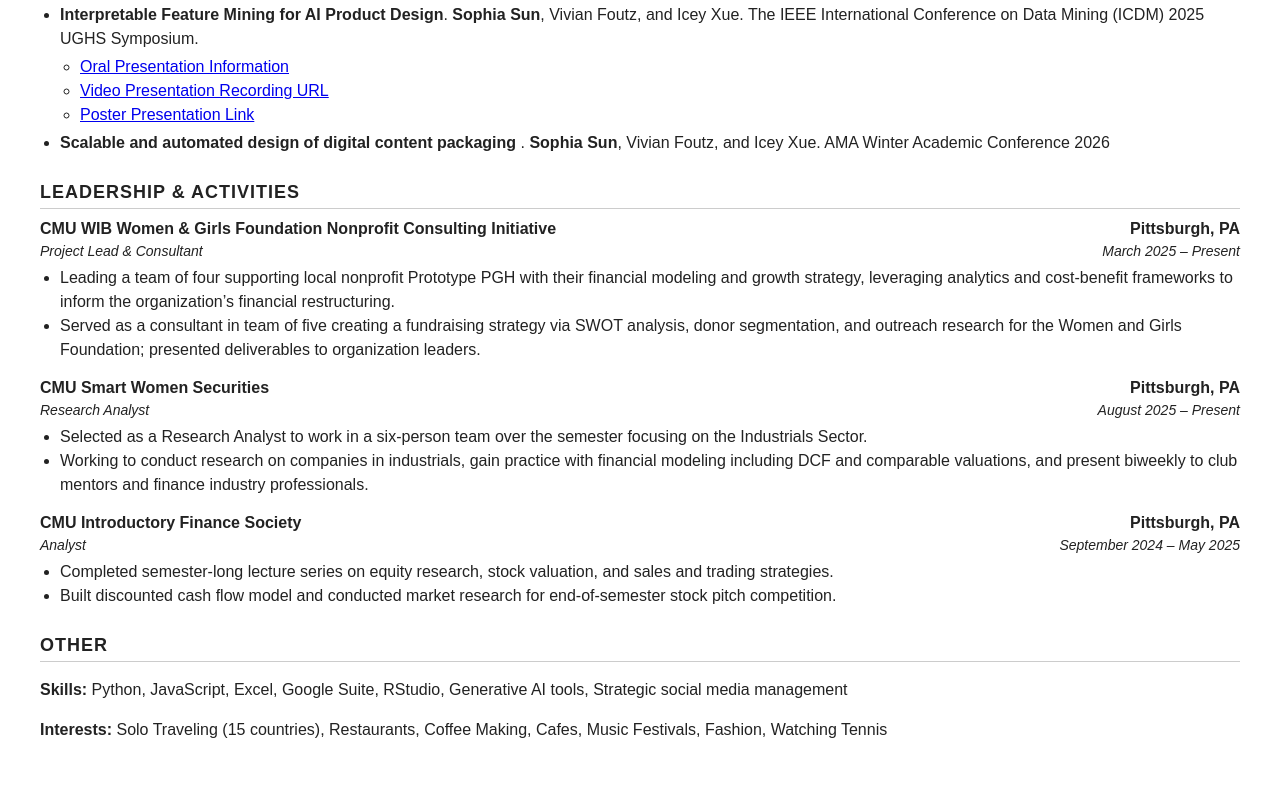
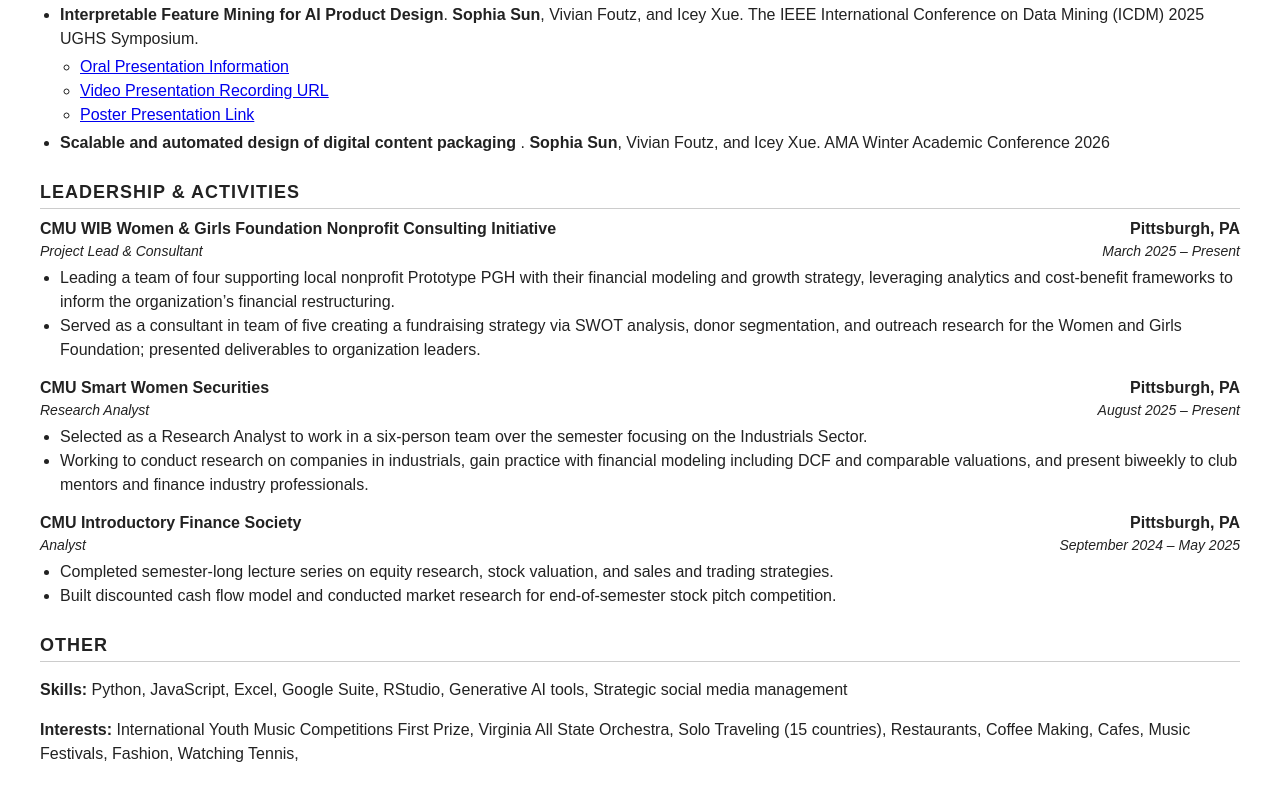
Before and after one commit to sophiasuncmu25/sophiasuncmu25.github.io, a plain HTML site: page index.html in a window 1280 px wide. Shown: the part 970-1770 px from the top of the page. Drawn offline with Linux system fonts and the light colour scheme.

Commit message:
Update index.html

```diff
--- a/index.html
+++ b/index.html
@@ -231,8 +231,11 @@
   </p>
   <p>
     <span class="label-inline">Interests:</span>
-    Solo Traveling (15 countries), Restaurants, Coffee Making, Cafes, Music Festivals, Fashion, Watching Tennis
+    International Youth Music Competitions First Prize,
+    Virginia All State Orchestra,
+    Solo Traveling (15 countries), Restaurants,
+    Coffee Making, Cafes, Music Festivals, Fashion,
+    Watching Tennis,
   </p>
-
 </body>
 </html>
```
